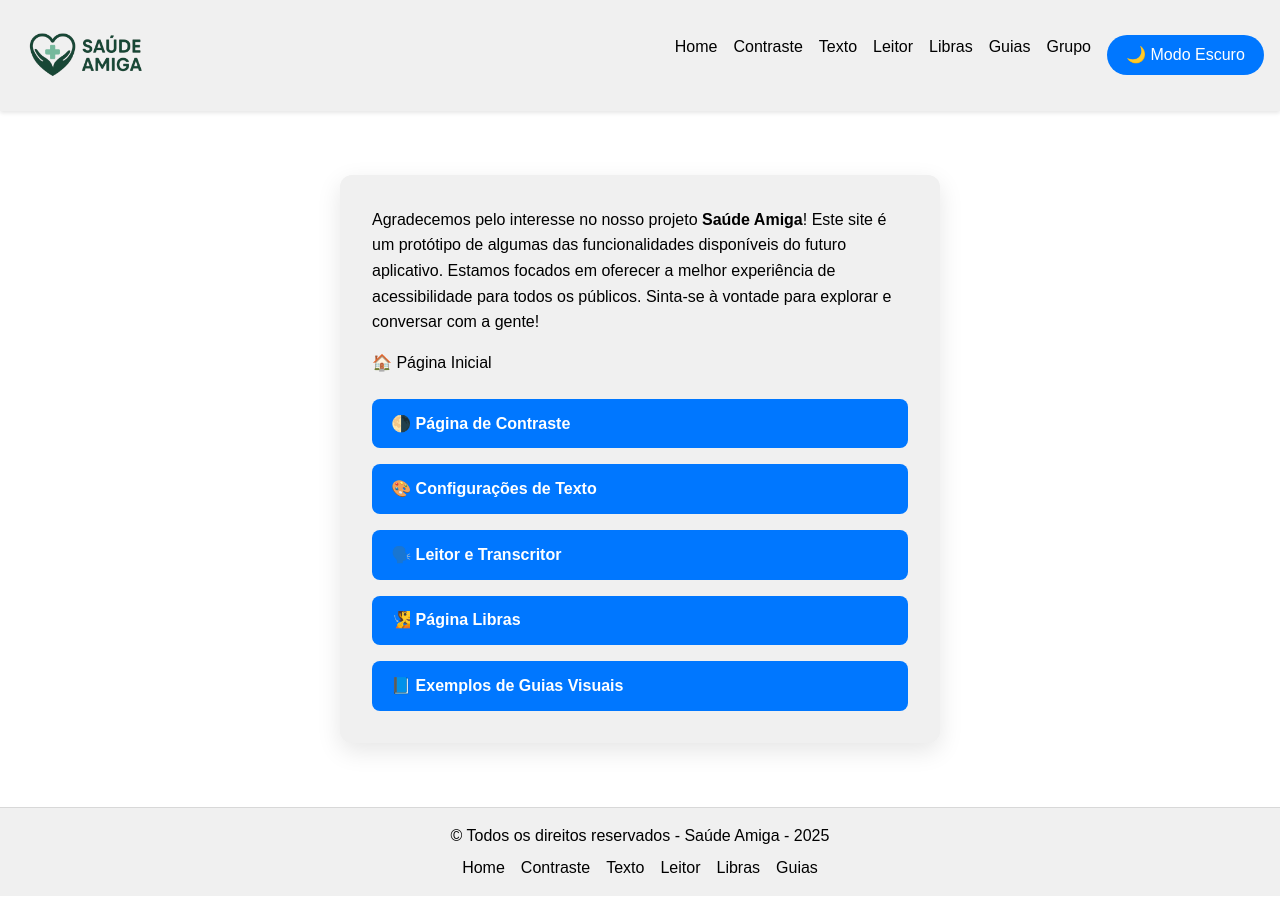
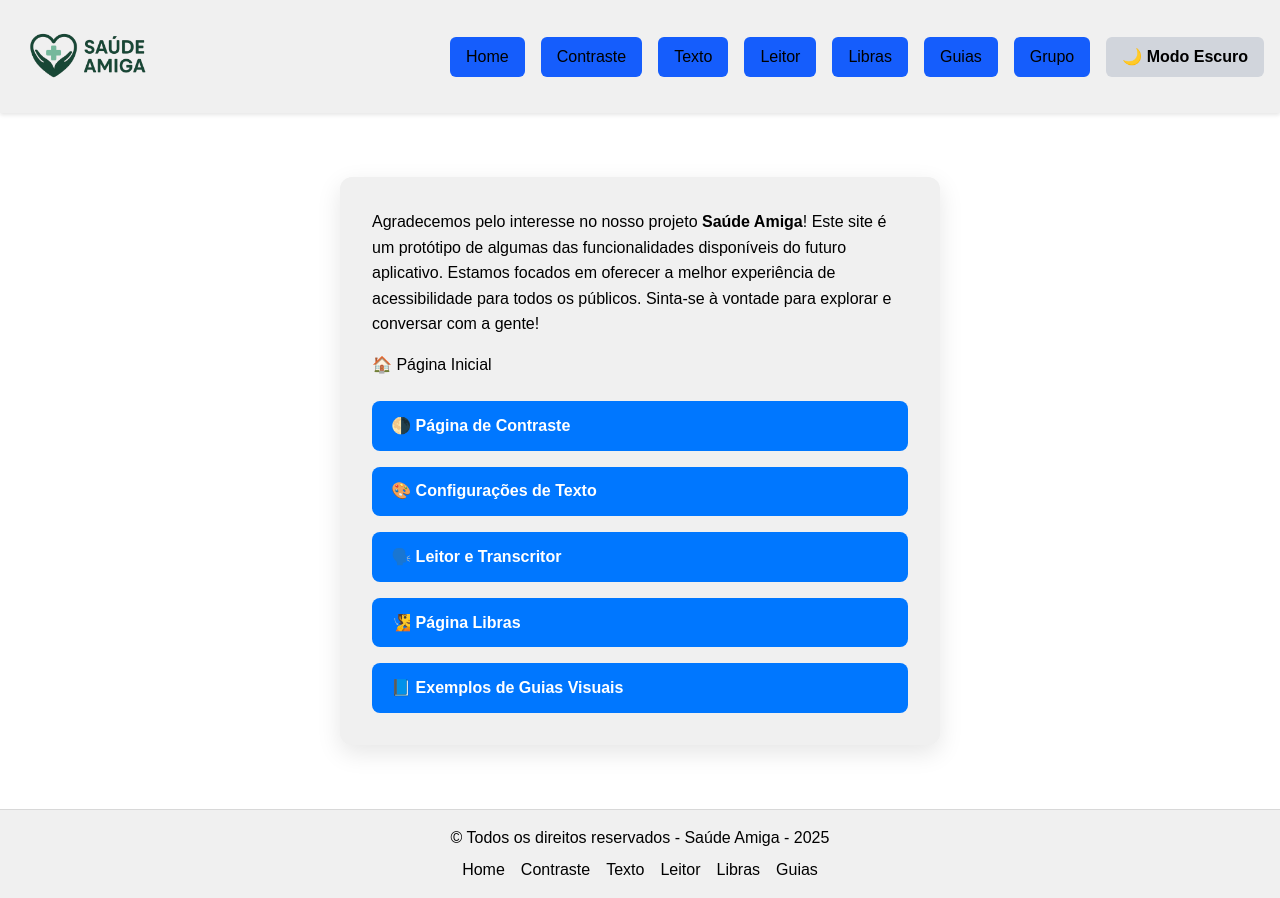
Before and after one commit to saude-amiga/saude-amiga-next, a React (Vite) app: page / in a window 1280 px wide. Built offline with nearby package versions, Linux system fonts and the light colour scheme.

Commit message:
style(Header): links mais parecidos com botões

```diff
--- a/src/components/Header/Header.tsx
+++ b/src/components/Header/Header.tsx
@@ -1,16 +1,21 @@
 import { Link } from "react-router-dom";
 import { useState } from "react";
 import { useTheme } from "../../contexts/ThemeContext";
-import logo_saude from "../../img/icones/logo-saude-amiga.png"
+import logo_saude from "../../img/icones/logo-saude-amiga.png";
 
 export default function Header() {
   const [menuOpen, setMenuOpen] = useState(false);
   const { theme, toggleTheme } = useTheme();
 
+  const linkStyle =
+    "inline-block px-4 py-2 bg-blue-600 text-white rounded-md font-bold no-underline transition hover:bg-blue-700";
+  const contrastStyle =
+    "inline-block px-4 py-2 bg-gray-300 text-black dark:bg-gray-700 dark:text-white rounded-md font-bold no-underline transition hover:bg-gray-400 dark:hover:bg-gray-600";
+
   return (
     <header className="header">
       <div className="header-container">
-                <img src={logo_saude} alt="Logo da Saúde Amiga" className="w-35 h-auto" />
+        <img src={logo_saude} alt="Logo da Saúde Amiga" className="w-36 h-auto" />
 
         <button
           className="menu-toggle"
@@ -21,23 +26,36 @@ export default function Header() {
         </button>
 
         <nav className={`nav ${menuOpen ? "open" : ""}`}>
-                    <Link to="/" onClick={() => setMenuOpen(false)}>Home</Link>
-                    <Link to="/contraste" onClick={() => setMenuOpen(false)}>Contraste</Link>
-                    <Link to="/texto" onClick={() => setMenuOpen(false)}>Texto</Link>
-                    <Link to="/leitor" onClick={() => setMenuOpen(false)}>Leitor</Link>
-                    <Link to="/libras" onClick={() => setMenuOpen(false)}>Libras</Link>
-                    <Link to="/guias" onClick={() => setMenuOpen(false)}>Guias</Link>
-                    <Link to="/integrantes" onClick={() => setMenuOpen(false)}>Grupo</Link>
+          <Link to="/" onClick={() => setMenuOpen(false)} className={linkStyle}>
+            Home
+          </Link>
+          <Link to="/contraste" onClick={() => setMenuOpen(false)} className={linkStyle}>
+            Contraste
+          </Link>
+          <Link to="/texto" onClick={() => setMenuOpen(false)} className={linkStyle}>
+            Texto
+          </Link>
+          <Link to="/leitor" onClick={() => setMenuOpen(false)} className={linkStyle}>
+            Leitor
+          </Link>
+          <Link to="/libras" onClick={() => setMenuOpen(false)} className={linkStyle}>
+            Libras
+          </Link>
+          <Link to="/guias" onClick={() => setMenuOpen(false)} className={linkStyle}>
+            Guias
+          </Link>
+          <Link to="/integrantes" onClick={() => setMenuOpen(false)} className={linkStyle}>
+            Grupo
+          </Link>
           <button
             onClick={() => {
               toggleTheme();
               setMenuOpen(false);
             }}
-                        className="contrast-toggle"
+            className={contrastStyle}
           >
             {theme === "dark" ? "☀️ Modo Claro" : "🌙 Modo Escuro"}
           </button>
-
         </nav>
       </div>
     </header>
```
Lines whose indentation alone changed are shown as unchanged.
